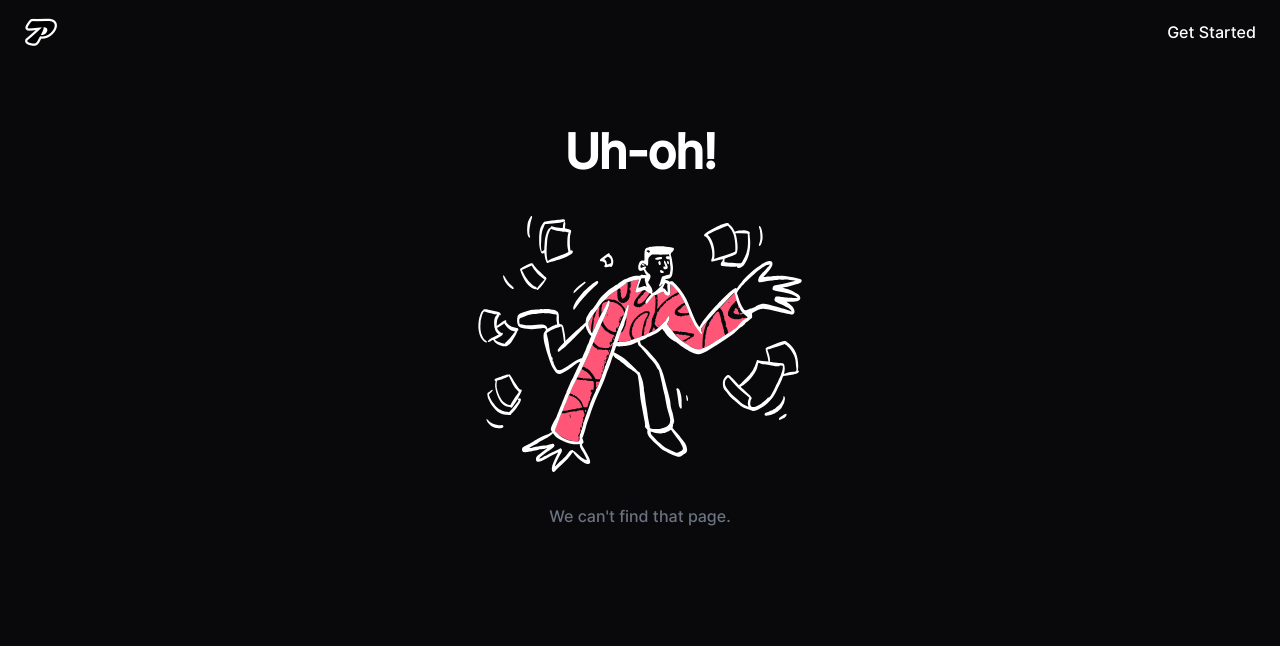
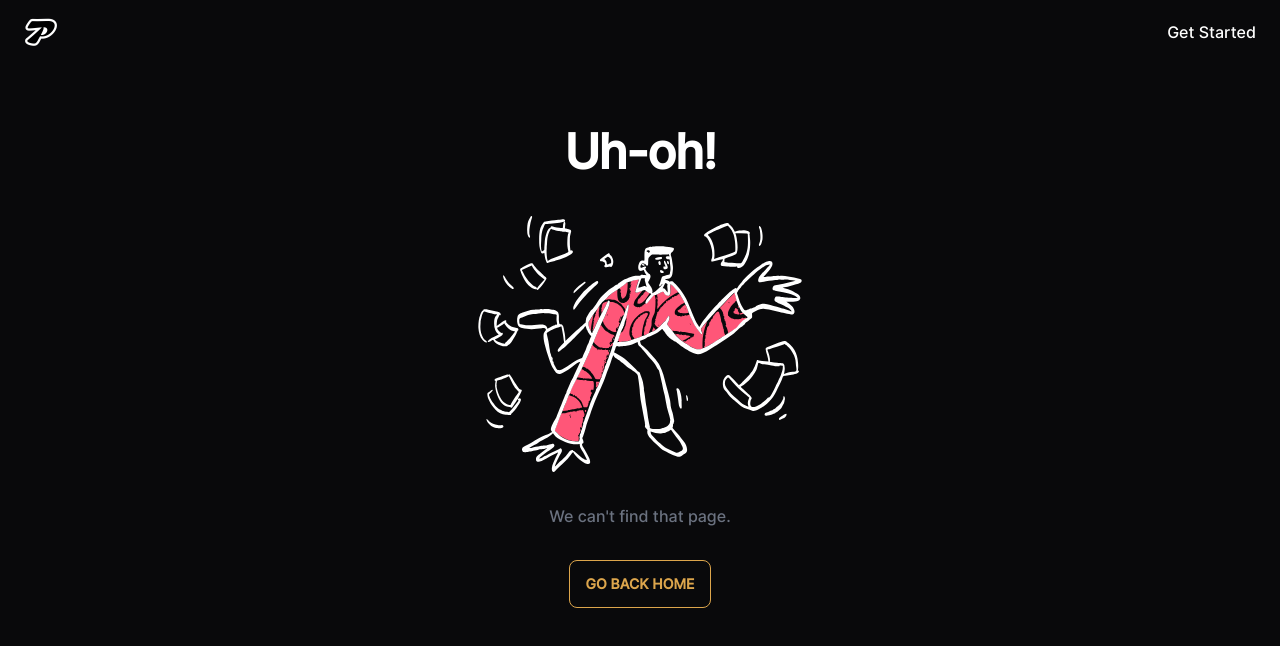
Before and after one commit to theponti/create-ponti-react, a React (Vite) app: page /learn in a window 1280 px wide. Shown: the top 646 px of the page. Built offline with nearby package versions, Linux system fonts and the light colour scheme; no server answers.

Commit message:
feat(NotFound) Add button to go back home to NotFound scene

```diff
--- a/src/scenes/NotFound/NotFound.tsx
+++ b/src/scenes/NotFound/NotFound.tsx
@@ -1,3 +1,4 @@
+import { NavLink } from "react-router-dom";
 import notFoundDoodle from "./not-found.svg";
 
 function NotFound() {
@@ -15,7 +16,10 @@
             src={notFoundDoodle}
           />
         </div>
-        <p className="mt-4 text-gray-500">We can&apos;t find that page.</p>
+        <p className="mt-4 text-gray-500 mb-8">We can&apos;t find that page.</p>
+        <NavLink className="btn btn-outline btn-md" to="">
+          Go back home
+        </NavLink>
       </div>
     </div>
   );
```
Also changed, not shown: 1 other file (tests, documents, lock files or other folders).
